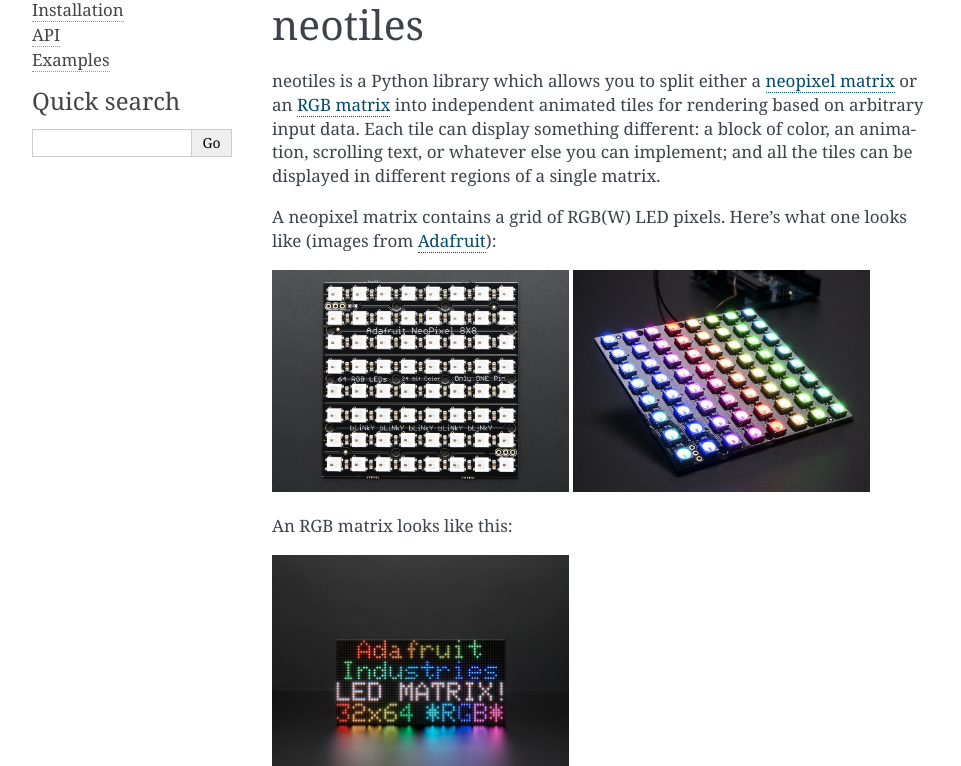
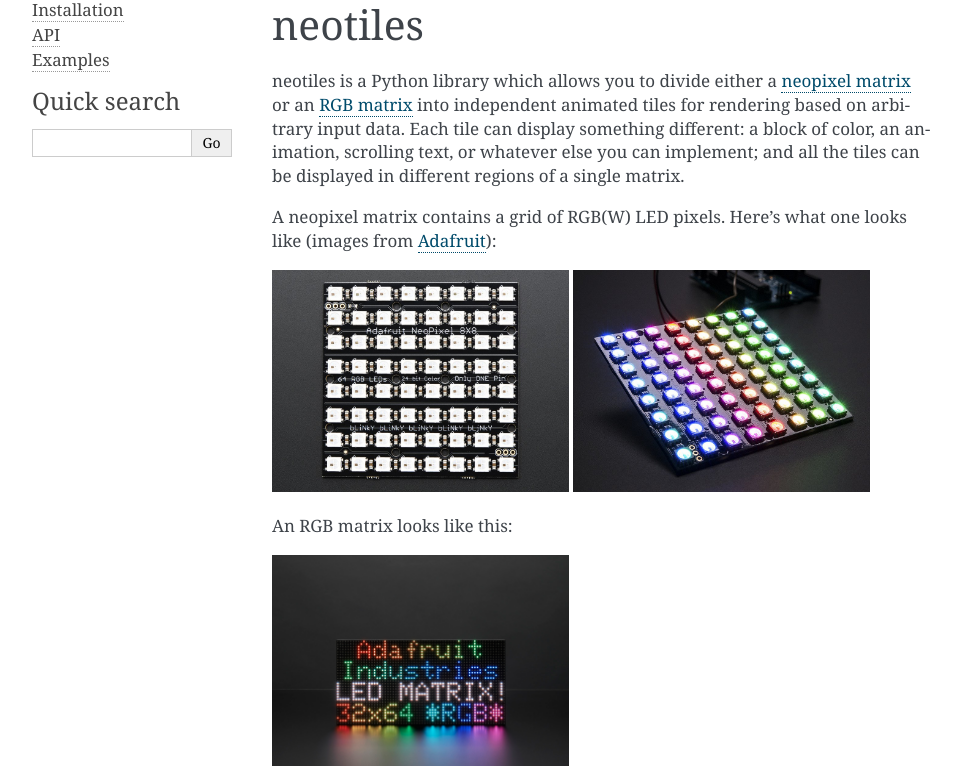
Before and after one commit to mjoblin/neotiles, a Sphinx documentation site: the page built from docs/index.rst, in a window 1280 px wide and 900 px high, cut to the strip 134-900 px from the top of the window. Shown: the whole strip, without its empty margins (148-1109 px from the left). Built offline with Sphinx 7.4.7, drawn with Linux system fonts in a browser that asks for light colours.

```diff
--- a/docs/index.rst
+++ b/docs/index.rst
@@ -11,7 +11,7 @@
 neotiles
 ========
 
-neotiles is a Python library which allows you to split either a
+neotiles is a Python library which allows you to divide either a
 `neopixel matrix`_ or an `RGB matrix`_ into independent animated tiles for
 rendering based on arbitrary input data.  Each tile can display something
 different: a block of color, an animation, scrolling text, or whatever else you
--- a/docs/pages/examples.rst
+++ b/docs/pages/examples.rst
@@ -154,6 +154,10 @@ This example is mostly copy-pasted from `this gist`_ which is described in
 
 `Fire source`_.
 
+.. image:: /_static/fire.jpg
+   :width: 500
+   :align: center
+
 This example shows how to:
 
 * Use the :meth:`Tile.on_size_set` handler.
--- a/docs/pages/installation.rst
+++ b/docs/pages/installation.rst
@@ -7,7 +7,7 @@ Installation is done with pip: ::
 
 There's a few additional things to contend with though:
 
-#. neotiles depends on additional libraries (used to drive the neopixel and RGB matrixes) which need to be manually installed.
+#. neotiles depends on additional libraries (used to drive the neopixel and RGB matrixes) which need to be installed manually.
 #. You may need to disable audio on your Raspberry Pi.
 #. Any scripts running neotiles need to be run as root so the hardware can be accessed properly.
 
```
Also changed, not shown: docs/_static/fire.jpg (added).
